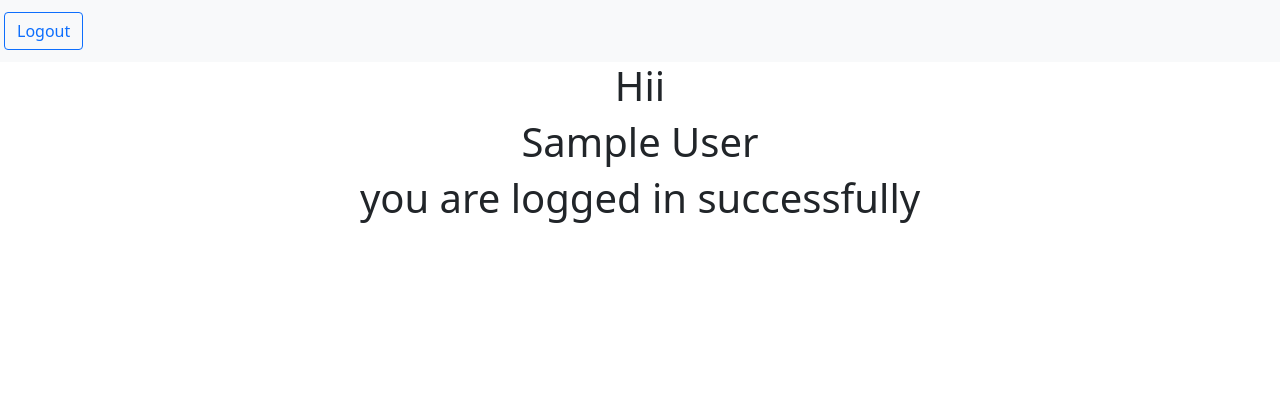
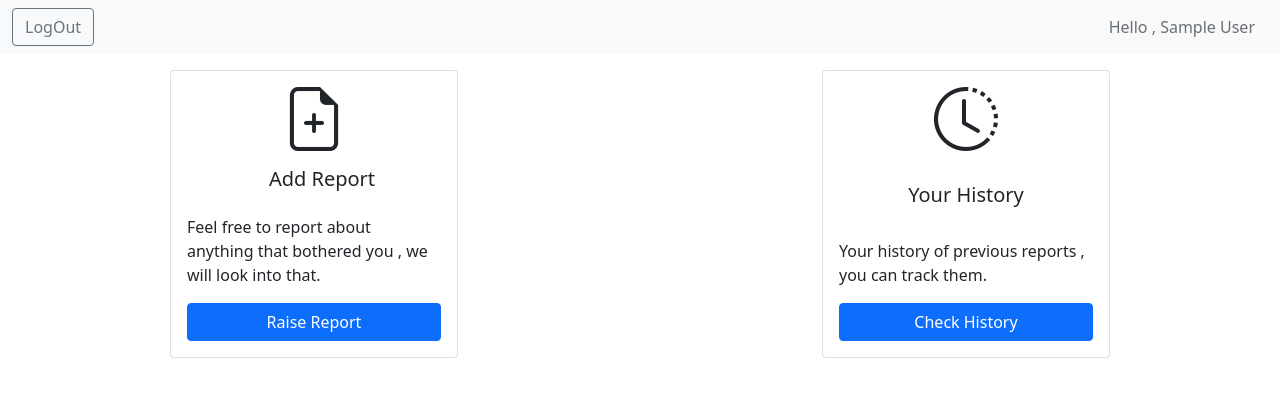
Before and after one commit to dev-udhayakumar/feedback-portal, a React (Create React App) app: page /home in a window 1280 px wide. Shown: the top 396 px of the page. Built offline with nearby package versions, Linux system fonts and the light colour scheme; no server answers; sample sign-in values are in the browser's storage.

Commit message:
added report menu and more

```diff
--- a/package.json
+++ b/package.json
@@ -7,6 +7,7 @@
     "@testing-library/react": "^11.2.7",
     "@testing-library/user-event": "^12.8.3",
     "bootstrap": "^5.1.1",
+    "bootstrap-icons": "^1.7.0",
     "firebase": "^9.1.1",
     "firebaseui": "^5.0.0",
     "node-modules": "^1.0.1",
--- a/public/index.html
+++ b/public/index.html
@@ -14,6 +14,7 @@
       user's mobile device or desktop. See https://developers.google.com/web/fundamentals/web-app-manifest/
     -->
     <link rel="manifest" href="%PUBLIC_URL%/manifest.json" />
+    <link rel="stylesheet" href="https://cdn.jsdelivr.net/npm/bootstrap-icons@1.7.0/font/bootstrap-icons.css">
     <link href="https://cdn.jsdelivr.net/npm/bootstrap@5.0.2/dist/css/bootstrap.min.css" rel="stylesheet" integrity="sha384-EVSTQN3/azprG1Anm3QDgpJLIm9Nao0Yz1ztcQTwFspd3yD65VohhpuuCOmLASjC" crossorigin="anonymous">
     <!--
       Notice the use of %PUBLIC_URL% in the tags above.
--- a/src/App.js
+++ b/src/App.js
@@ -3,6 +3,7 @@ import {BrowserRouter as Router, Route, Redirect} from "react-router-dom";
 import Home from "./pages/home";
 import Login from './pages/login';
 import Signup from './pages/signup';
+import Report from './pages/addreport';
 import { AuthProvider } from "./pages/Auth";
 
 
@@ -23,6 +24,9 @@ class App extends Component {
         <Route exact path="/Home">
           <Home/>
         </Route>
+        <Route exact path="/Report">
+          <Report/>
+        </Route>
       </Router>
       </AuthProvider>
    );
--- a/src/pages/Firebase.js
+++ b/src/pages/Firebase.js
@@ -13,10 +13,10 @@ const firebaseConfig = firebase.initializeApp({
     appId: "1:415775602826:web:0fb30f14595372305b5573",
     measurementId: "G-GWSECCZ6HM"
 });
-var FireBase = firebaseConfig.firestore();
+var db= firebaseConfig.firestore();
 
 export {
-  FireBase
+  db
 };
 
 export default firebaseConfig;
--- /dev/null
+++ b/src/pages/addreport.js
@@ -0,0 +1,42 @@
+import React from  'react';
+import { useHistory } from "react-router-dom";
+
+function AddReport(){
+    const history = useHistory();
+    function back(){
+        history.push("/Home");
+    }
+    return(
+        <div>
+            <nav class="navbar navbar-light bg-light">
+            <div class="container-fluid">
+            <button class="btn btn-outline-secondary" onClick={back}>Back</button>
+            <div class="d-flex">
+            <button type="button" class="btn btn-primary">Submit</button>
+            </div>
+
+            </div>
+            </nav>
+            <div className="d-flex justify-content-center">
+            <div className="m-4" style={{width: "22rem"}}>
+            <div class="mb-3">
+            <label for="exampleFormControlInput1" class="form-label">Subject *</label>
+            <input type="email" class="form-control" id="exampleFormControlInput1" placeholder="simple title"></input>
+            </div>
+            <div class="mb-3">
+            <label for="formFile" class="form-label">Attach file</label>
+            <input class="form-control" type="file" id="formFile"></input>
+            </div>
+            <div class="mb-3">
+            <label for="exampleFormControlTextarea1" class="form-label">Compose *</label>
+            <textarea class="form-control" id="exampleFormControlTextarea1" rows="10"></textarea>
+            </div>
+            </div>
+            </div>
+
+
+        </div>
+    )
+}
+
+export default AddReport;
--- a/src/pages/home.js
+++ b/src/pages/home.js
@@ -22,19 +22,54 @@ function Home(){
           console.log(error);
         });
     }
+    function report(){
+        history.push("/Report");
+    }
     return(
         <><div>
-            <Container fluid="true">
-                <Navbar expand="lg" variant="light" bg="light">
-                    <Button className="m-1" variant="outline-primary" onClick={signout}>
-                        Logout
-                    </Button>
-                </Navbar>
-            </Container>
+            <nav class="navbar navbar-light bg-light">
+            <div class="container-fluid">
+            <button class="btn btn-outline-secondary" onClick={signout}>LogOut</button>
+            <div class="d-flex">
+            <button type="button" class="btn btn-white " disabled>Hello , {user.displayName}</button>
+            </div>
+            </div>
+            </nav>
         </div><div>
-            <center>
-                <h1 ><h1>Hii</h1> <h1>{user.displayName}</h1>you are logged in successfully</h1>
-                </center>
+
+                <div className="row">
+                    <div className="col ">
+                    <div className="d-flex justify-content-center m-3">
+                    <div class="card" style={{width: "18rem"}}>
+                        <i class="bi bi-file-earmark-plus" style={{fontSize: "4rem",textAlign:"center"}}></i>
+                        <h5 class="card-title ms-3" style={{textAlign:"center"}}>Add Report</h5>
+                        <div class="card-body">
+                            <p class="card-text">Feel free to report about anything that bothered you , we will look into that.</p>
+                            <div class="d-grid gap-2">
+                            <button class="btn btn-primary" type="button" onClick={report}>Raise Report</button>
+                            </div>
+
+                        </div>
+                        </div>
+                    </div>
+
+                    </div>
+                    <div className="col ">
+                    <div className="d-flex justify-content-center m-3">
+                    <div class="card" style={{width: "18rem"}}>
+                    <i class="bi bi-clock-history" style={{fontSize: "4rem",textAlign:"center"}}></i>
+                    <h5 class="card-title m-3" style={{textAlign:"center"}}>Your History</h5>
+                        <div class="card-body">
+                            <p class="card-text">Your history of previous reports , you can track them.</p>
+                            <div class="d-grid gap-2">
+                            <button class="btn btn-primary" type="button">Check History</button>
+                            </div>
+                        </div>
+                        </div>
+                    </div>
+
+                    </div>
+                </div>
             </div></>
 
     )
```
Also changed, not shown: src/pages/history.js (added), 1 other file (tests, documents, lock files or other folders).
